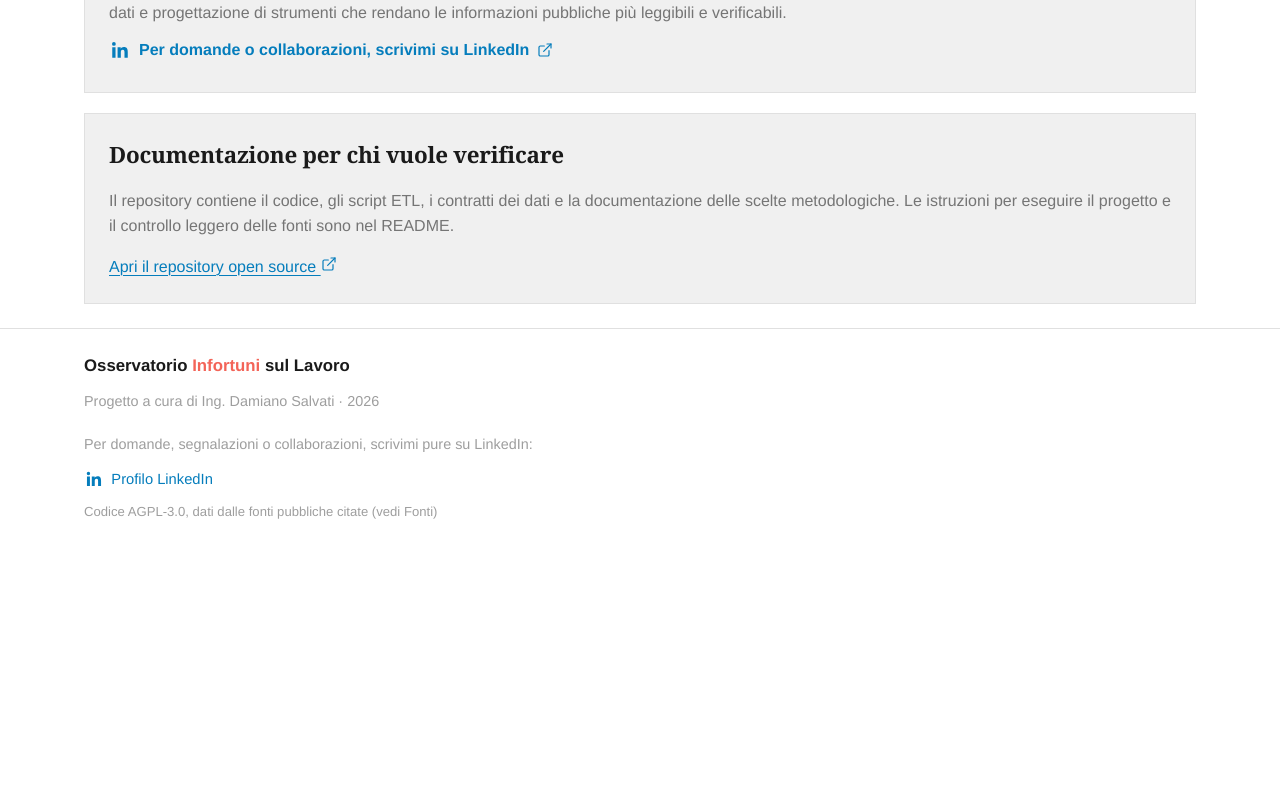
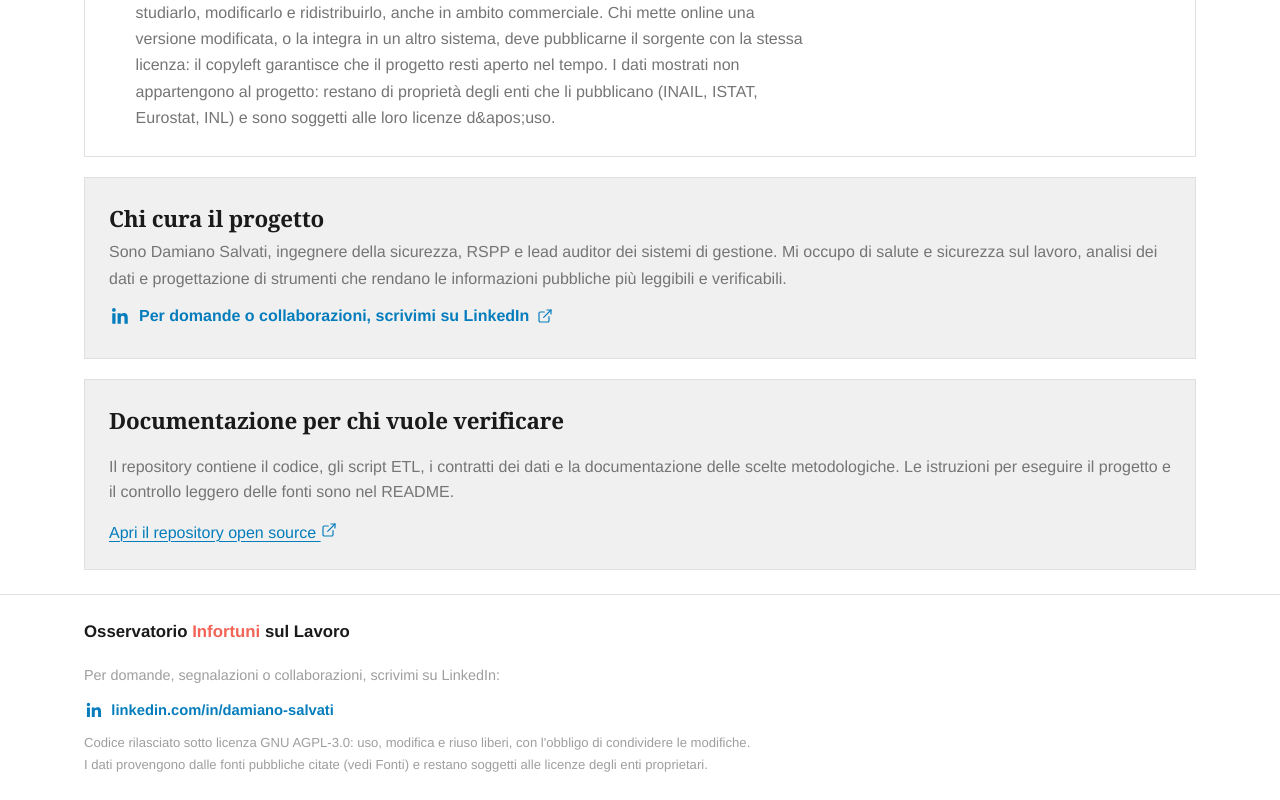
Before and after one commit to dynamic1990/osservatorio-infortuni, a Next.js app: page /progetto in a window 1280 px wide. Shown: the part 1437-2237 px from the top of the page. Before the commit the page ends 1984 px from the top, so only its background shows below. Built offline with nearby package versions, Linux system fonts and the light colour scheme.

Commit message:
feat: footer con invito LinkedIn e licenza dettagliata, sezione licenza nel progetto, autore solo in home

```diff
--- a/src/app/progetto/page.tsx
+++ b/src/app/progetto/page.tsx
@@ -29,6 +29,10 @@ const sections = [
   {
     title: "Un controllo mensile, senza import automatici",
     body: "Il 15 di ogni mese un audit separato dal Radar controlla gli endpoint delle fonti ufficiali e confronta la loro impronta con la baseline precedente. Se rileva una variazione, invia una segnalazione. Non modifica dataset e non integra nuove annualità senza una decisione e una verifica manuale.",
+  },
+  {
+    title: "Licenza: codice aperto, dati pubblici",
+    body: "Il codice sorgente del progetto è rilasciato sotto licenza GNU AGPL-3.0: chiunque può usarlo, studiarlo, modificarlo e ridistribuirlo, anche in ambito commerciale. Chi mette online una versione modificata, o la integra in un altro sistema, deve pubblicarne il sorgente con la stessa licenza: il copyleft garantisce che il progetto resti aperto nel tempo. I dati mostrati non appartengono al progetto: restano di proprietà degli enti che li pubblicano (INAIL, ISTAT, Eurostat, INL) e sono soggetti alle loro licenze d&apos;uso.",
   },
 ];
 
--- a/src/components/ui/footer.tsx
+++ b/src/components/ui/footer.tsx
@@ -1,6 +1,12 @@
+"use client";
+
+import { usePathname } from "next/navigation";
 import { LinkedInIcon } from "./social-icons";
 
 export function Footer() {
+  const pathname = usePathname();
+  const mostraAutore = pathname === "/";
+
   return (
     <footer
       style={{
@@ -15,6 +21,7 @@ export function Footer() {
         <div style={{ fontWeight: 750, fontSize: "1.05rem" }}>
           Osservatorio <span style={{ color: "var(--color-accent)" }}>Infortuni</span> sul Lavoro
         </div>
+        {mostraAutore && (
           <p
             style={{
               fontSize: "0.9rem",
@@ -25,6 +32,7 @@ export function Footer() {
           >
             Progetto a cura di Ing. Damiano Salvati · 2026
           </p>
+        )}
         <p
           style={{
             fontSize: "0.9rem",
@@ -34,7 +42,7 @@ export function Footer() {
             paddingTop: "var(--space-2)",
           }}
         >
-          Per domande, segnalazioni o collaborazioni, scrivimi pure su LinkedIn:
+          Per domande, segnalazioni o collaborazioni, scrivimi su LinkedIn:
         </p>
         <div
           style={{
@@ -55,14 +63,16 @@ export function Footer() {
               width: "fit-content",
               color: "var(--color-link)",
               textDecoration: "none",
+              fontWeight: 600,
             }}
           >
             <LinkedInIcon size={20} />
-            Profilo LinkedIn
+            linkedin.com/in/damiano-salvati
           </a>
         </div>
-        <span style={{ fontSize: "0.82rem", lineHeight: 1.55, color: "var(--color-text-muted)" }}>
-          Codice AGPL-3.0, dati dalle fonti pubbliche citate (vedi Fonti)
+        <span style={{ fontSize: "0.82rem", lineHeight: 1.55, color: "var(--color-text-muted)", display: "grid", gap: "2px" }}>
+          <span>Codice rilasciato sotto licenza GNU AGPL-3.0: uso, modifica e riuso liberi, con l&apos;obbligo di condividere le modifiche.</span>
+          <span>I dati provengono dalle fonti pubbliche citate (vedi Fonti) e restano soggetti alle licenze degli enti proprietari.</span>
         </span>
       </div>
     </footer>
```
Lines whose indentation alone changed are shown as unchanged.
